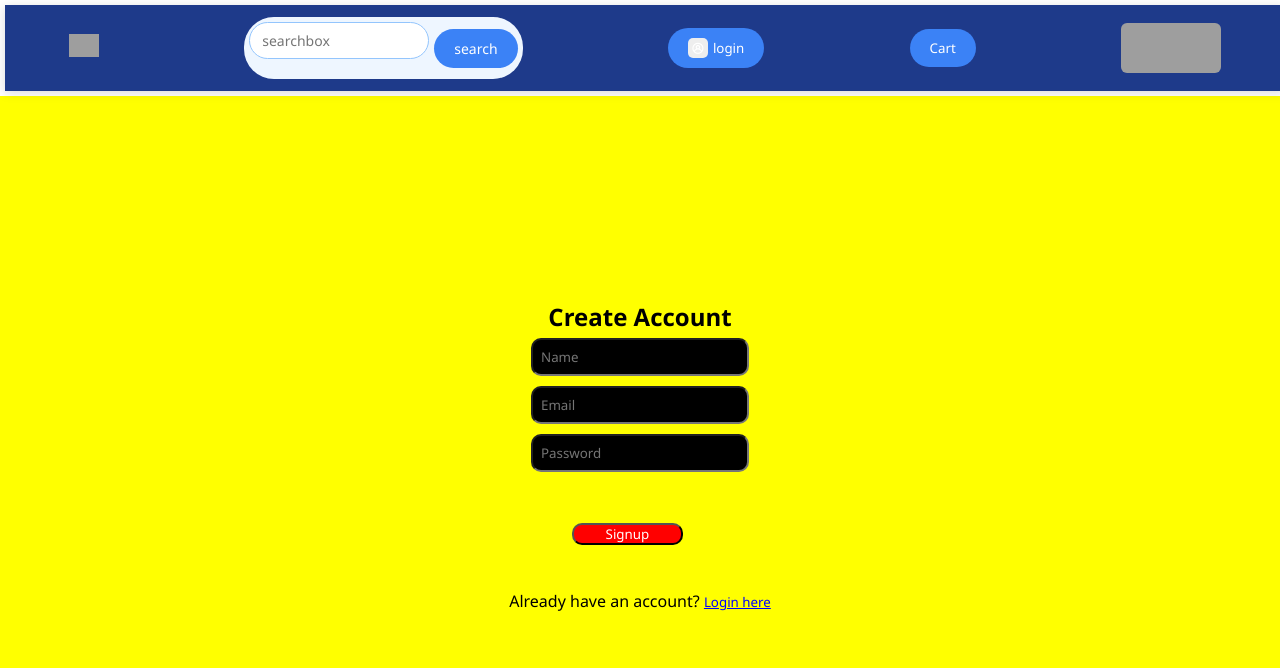
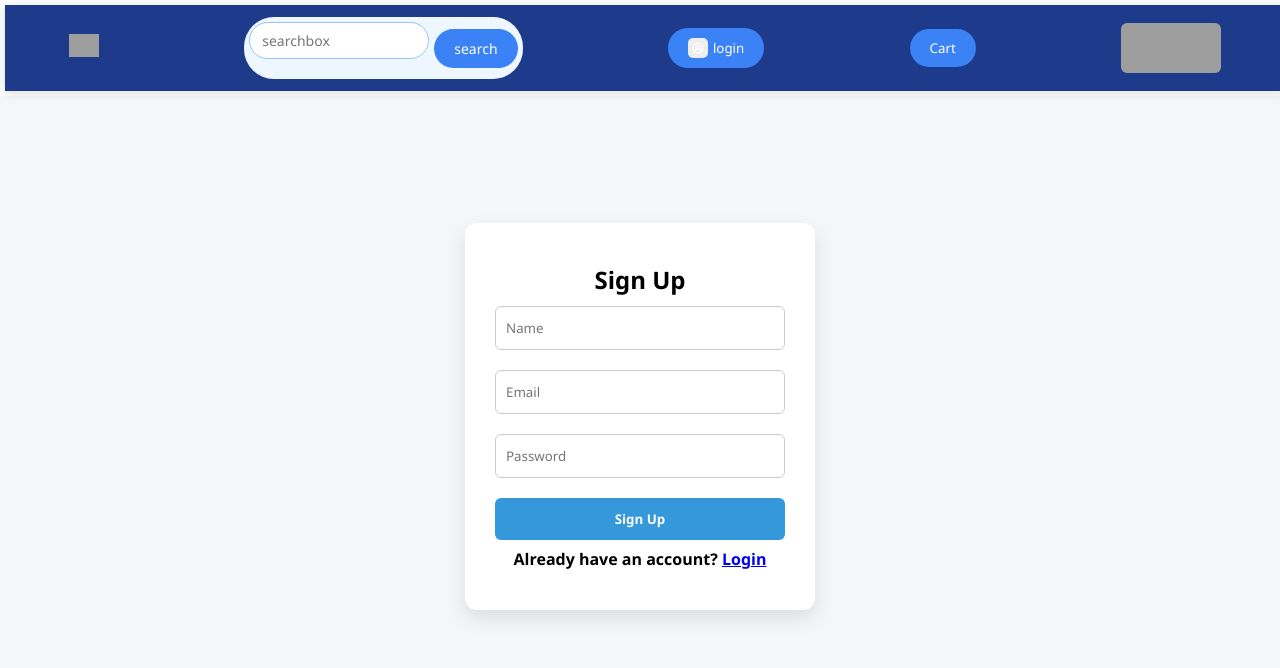
Before and after one commit to vidhyasagar118/chpromakerfrontend, a React (Vite) app: page /signup in a window 1280 px wide. Shown: the top 668 px of the page. Built offline with nearby package versions, Linux system fonts and the light colour scheme; grey boxes are pictures that could not be loaded.

Commit message:
Updated UI / fixed bug / new feature

```diff
--- a/src/Login/Login.css
+++ b/src/Login/Login.css
@@ -1,27 +1,51 @@
-.Logincontainer{
-    margin-top: 12vh;
-    display: flex;
-    justify-content: center;
-    align-items: center;
-    flex-direction: column;
-    width: 100vw;
-    background-color: yellow;
-    height: 90vh;
+.auth-container {
+  margin-top: 12vh;
+  display: flex;
+  justify-content: center;
+  align-items: center;
+  min-height: 80vh;
+  background-color: #f5f6fa;
+  font-family: "Arial", sans-serif;
+  flex-direction: column;
 }
-.Logincontainer input{
-    margin: 5px;
-    padding: 0.5rem;
-    border-radius: 10px;
-    background-color: black;
-    color: white;
+
+.auth-form {
+  background-color: #fff;
+  padding: 40px 30px;
+  border-radius: 12px;
+  box-shadow: 0 8px 20px rgba(0, 0, 0, 0.1);
+  width: 350px;
+  max-width: 90%;
+  text-align: center;
 }
-.submit{
-    background-color: blue;
-    color: white;
-    margin: 20%;
-    padding-left:2rem ;
-    padding-right: 2rem;
-        border-radius: 10px;
-        background-color: red;
 
+.auth-form input {
+  width: 100%;
+  padding: 12px 10px;
+  margin: 10px 0;
+  border: 1px solid #ccc;
+  border-radius: 6px;
+  box-sizing: border-box;
 }
+
+.auth-form button {
+  width: 100%;
+  padding: 12px 10px;
+  margin-top: 10px;
+  border: none;
+  border-radius: 6px;
+  background-color: #3498db;
+  color: #fff;
+  font-weight: bold;
+  cursor: pointer;
+  transition: background 0.3s;
+}
+
+.auth-form button:hover {
+  background-color: #2980b9;
+}
+
+.auth-form p {
+  margin-top: 8px;
+  font-weight: bold;
+}
--- a/src/Login/Login.jsx
+++ b/src/Login/Login.jsx
@@ -1,78 +1,64 @@
 import React, { useState } from "react";
-import axios from "axios";
-import { useNavigate } from "react-router-dom";
+import { Link, useNavigate } from "react-router-dom";
 import "./Login.css";
 
-function Login() {
-  const [form, setForm] = useState({ email: "", password: "" });
-  const [message, setMessage] = useState("");
+const Login = () => {
+  const [email, setEmail] = useState("");
+  const [password, setPassword] = useState("");
+  const [error, setError] = useState("");
   const navigate = useNavigate();
-
-  const handleChange = (e) => {
-    setForm({ ...form, [e.target.name]: e.target.value });
-  };
 
   const handleSubmit = async (e) => {
     e.preventDefault();
+    setError("");
+
     try {
+      const res = await fetch("http://localhost:5000/api/auth/login", {
+        method: "POST",
+        headers: { "Content-Type": "application/json" },
+        body: JSON.stringify({ email, password }),
+      });
 
-      // ✅ Render backend URL
-      const res = await axios.post(
-        "https://chpromaker-backend.onrender.com/api/login",
-        form
-      );
+      const data = await res.json();
 
-      localStorage.setItem("token", res.data.token);
-      setMessage("Login Successful ✅");
-
-      navigate("/");
+      if (res.status === 200) {
+        localStorage.setItem("token", data.token); // save token for auth
+        alert("Login successful!");
+        navigate("/"); // redirect to home/dashboard
+      } else {
+        setError(data.message);
+      }
     } catch (err) {
-      setMessage(err.response?.data?.message || "Login failed ❌");
+      setError("Login failed. Please try again later.");
     }
   };
 
   return (
-    <div className="Logincontainer">
-      <h2>Login</h2>
-      <form onSubmit={handleSubmit}>
+    <div className="auth-container">
+      <form className="auth-form" onSubmit={handleSubmit}>
+        <h2>Login</h2>
         <input
-          name="email"
+          placeholder="Email"
           type="email"
-          placeholder="Email"
-          onChange={handleChange}
+          value={email}
+          onChange={(e) => setEmail(e.target.value)}
           required
         />
-        <br />
         <input
-          name="password"
+          placeholder="Password"
           type="password"
-          placeholder="Password"
-          onChange={handleChange}
+          value={password}
+          onChange={(e) => setPassword(e.target.value)}
           required
         />
-        <br />
-        <button className="submit" type="submit">
-          Login
-        </button>
+        {error && <p style={{ color: "red" }}>{error}</p>}
+        <button type="submit">Login</button>
+        <p>
+          New here? <Link to="/signup">Create an account</Link>
+        </p>
       </form>
-      <p>{message}</p>
-      <p>
-        Don't have an account?{" "}
-        <button
-          onClick={() => navigate("/signup")}
-          style={{
-            background: "none",
-            color: "blue",
-            border: "none",
-            cursor: "pointer",
-            textDecoration: "underline",
-          }}
-        >
-          Register
-        </button>
-      </p>
     </div>
   );
-}
+};
 
 export default Login;
--- a/src/Login/Signup.css
+++ /dev/null
@@ -1,28 +0,0 @@
-.Signupcontainer{
-    margin-top: 12vh;
-    display: flex;
-    justify-content: center;
-    align-items: center;
-    flex-direction: column;
-    width: 100vw;
-    background-color: yellow;
-    height: 90vh;
-}
-
-.Signupcontainer input{
-    margin: 5px;
-    padding: 0.5rem;
-    border-radius: 10px;
-    background-color: black;
-    color: white;
-}
-.submit{
-    background-color: blue;
-    color: white;
-    margin: 20%;
-    padding-left:2rem ;
-    padding-right: 2rem;
-        border-radius: 10px;
-        background-color: red;
-
-}
--- a/src/Login/Signup.jsx
+++ b/src/Login/Signup.jsx
@@ -1,89 +1,70 @@
 import React, { useState } from "react";
-import axios from "axios";
-import { useNavigate } from "react-router-dom";
-import "./Signup.css";
+import { Link, useNavigate } from "react-router-dom";
+import "./Login.css";
 
-function Signup() {
-  const [form, setForm] = useState({ name: "", email: "", password: "" });
-  const [message, setMessage] = useState("");
+const Signup = () => {
+  const [name, setName] = useState("");
+  const [email, setEmail] = useState("");
+  const [password, setPassword] = useState("");
+  const [error, setError] = useState("");
   const navigate = useNavigate();
-
-  const handleChange = (e) => {
-    setForm({ ...form, [e.target.name]: e.target.value });
-  };
 
   const handleSubmit = async (e) => {
     e.preventDefault();
+    setError("");
+
     try {
-      // ✅ Render backend URL
-      const res = await axios.post(
-        "https://chpromaker-backend.onrender.com/api/signup",
-        form
-      );
+      const res = await fetch("http://localhost:5000/api/auth/signup", {
+        method: "POST",
+        headers: { "Content-Type": "application/json" },
+        body: JSON.stringify({ name, email, password }),
+      });
 
-      setMessage(res.data.message || "Signup successful ✅");
-      setForm({ name: "", email: "", password: "" });
+      const data = await res.json();
 
-      setTimeout(() => {
+      if (res.status === 201) {
+        alert("Signup successful! Please login.");
         navigate("/login");
-      }, 1500);
+      } else {
+        setError(data.message);
+      }
     } catch (err) {
-      setMessage(err.response?.data?.message || "Signup failed ❌");
+      setError("Signup failed. Please try again later.");
     }
   };
 
   return (
-    <div className="Signupcontainer">
-      <h2>Create Account</h2>
-      <form onSubmit={handleSubmit}>
+    <div className="auth-container">
+      <form className="auth-form" onSubmit={handleSubmit}>
+        <h2>Sign Up</h2>
         <input
-          name="name"
           placeholder="Name"
-          value={form.name}
-          onChange={handleChange}
+          value={name}
+          onChange={(e) => setName(e.target.value)}
           required
         />
-        <br />
         <input
-          name="email"
+          placeholder="Email"
           type="email"
-          placeholder="Email"
-          value={form.email}
-          onChange={handleChange}
+          value={email}
+          onChange={(e) => setEmail(e.target.value)}
           required
         />
-        <br />
         <input
-          name="password"
+          placeholder="Password"
           type="password"
-          placeholder="Password"
-          value={form.password}
-          onChange={handleChange}
+          value={password}
+          onChange={(e) => setPassword(e.target.value)}
           required
         />
-        <br />
-        <button className="submit" type="submit">
-          Signup
-        </button>
+        {error && <p style={{ color: "red" }}>{error}</p>}
+        <button type="submit">Sign Up</button>
+        <p>
+          Already have an account? <Link to="/login">Login</Link>
+        </p>
       </form>
-      <p>{message}</p>
-      <p>
-        Already have an account?{" "}
-        <button
-          onClick={() => navigate("/login")}
-          style={{
-            background: "none",
-            color: "blue",
-            border: "none",
-            cursor: "pointer",
-            textDecoration: "underline",
-          }}
-        >
-          Login here
-        </button>
-      </p>
     </div>
   );
-}
+};
 
 export default Signup;
```
